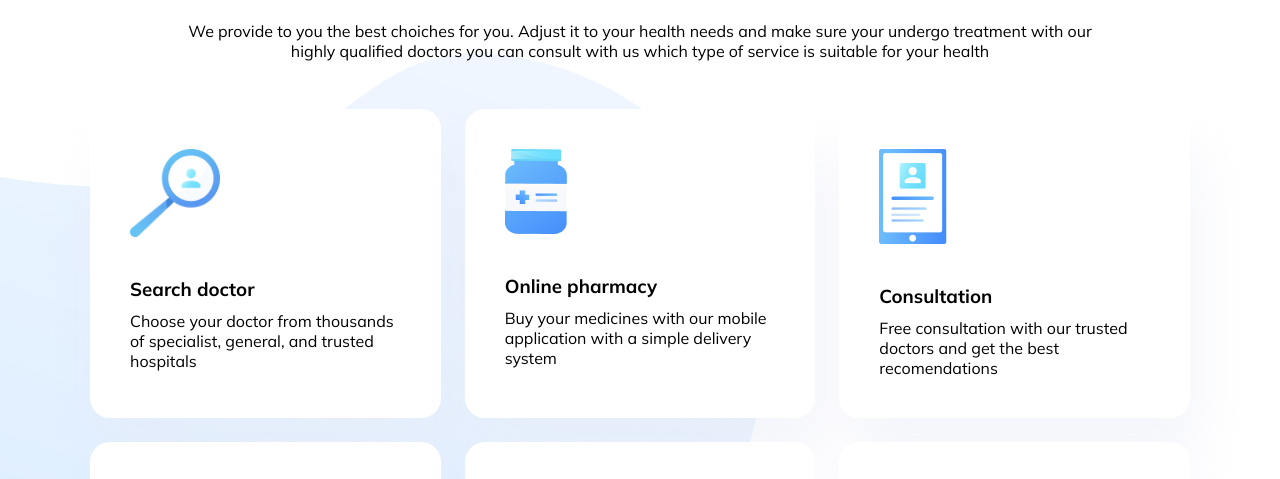
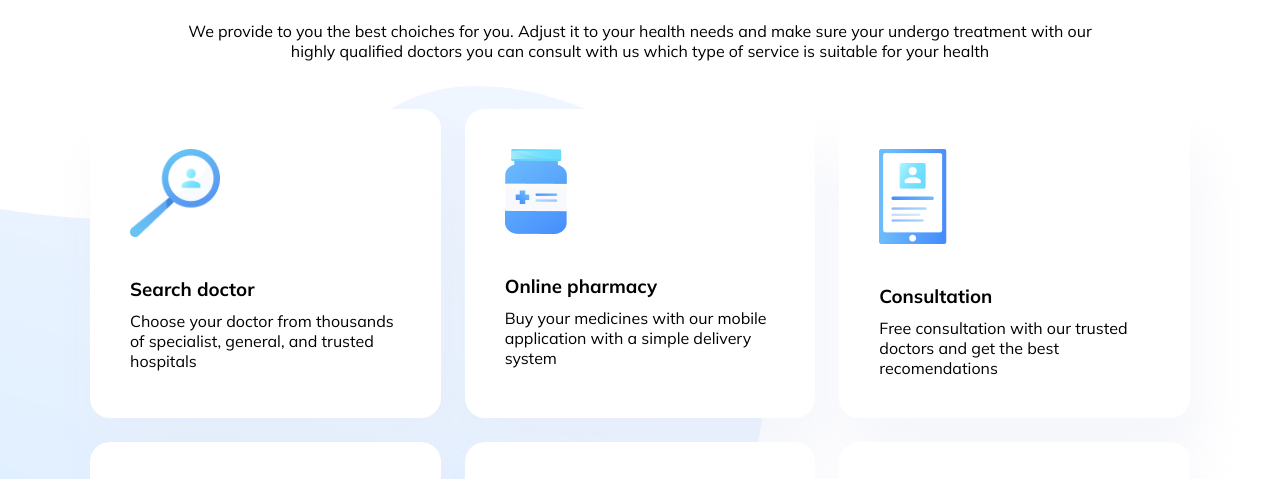
Before and after one commit to Kaksie-codes/newLanding-Page, a plain HTML site: page index.html in a window 1280 px wide. Shown: the part 753-1232 px from the top of the page. Drawn offline with nearby package versions, Linux system fonts and the light colour scheme.

Commit message:
update to hero-section

```diff
--- a/style.css
+++ b/style.css
@@ -183,7 +183,6 @@
       position: fixed;
       display: flex;
       top: -100%;
-      top: -50%;
       left: 0;
       flex-direction: column;
       text-align: center;
@@ -273,7 +272,7 @@
 .services__section .vector-img{
   position: absolute;
   z-index: -1;
-  top: 13rem;
+  top: 33rem;
 }
 .services__section .services__tabs--wrapper{
   display: grid;
@@ -321,6 +320,9 @@
   .services__section .services__tabs--wrapper{
     grid-template-columns: repeat(2, 1fr);
   }
+  .services__section .vector-img{
+    top: 15rem;
+  }
 }
 
 @media screen and (min-width: 1024px){
@@ -331,6 +333,7 @@
   /*=============== HERO SECTION ===============*/
   .hero-section .left{
     text-align: left;
+    margin-inline: auto;
   }
   .hero-section .container{
     display: grid;
```
